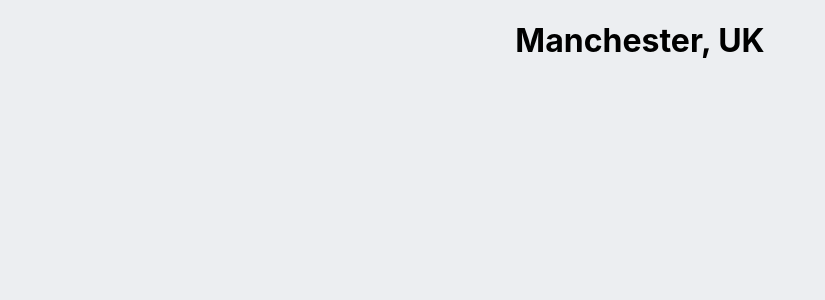
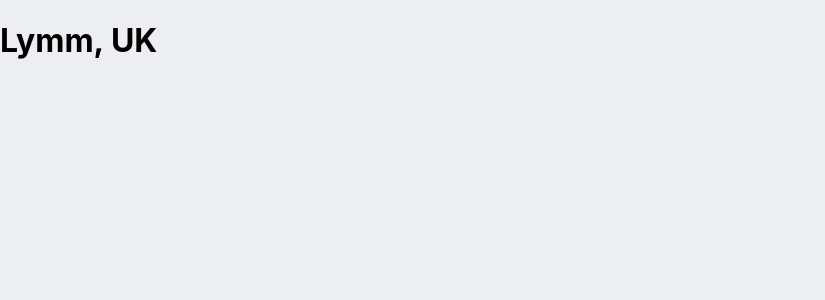
Before and after one commit to tonymm55/react-weather-app, a React (Create React App) app: page / in a window 1280 px wide. Shown: the top 300 px of the page, without its empty margins (0-825 px from the left). Built offline with nearby package versions, Linux system fonts and the light colour scheme.

Commit message:
added test file and refactored App.js

```diff
--- a/src/components/App.js
+++ b/src/components/App.js
@@ -3,13 +3,9 @@
 import "../styles/App.css";
 import LocationDetails from "./LocationDetails";
 
-function App(props) {
-  const { location } = props;
-  return (
-    <div className="App">
-      <LocationDetails city={location.city} country={location.country} />
-    </div>
-  );
+function App({ location }) {
+  const { city, country } = location;
+  return <LocationDetails city={city} country={country} />;
 }
 
 <div>
--- a/src/data/forecast.json
+++ b/src/data/forecast.json
@@ -1,6 +1,6 @@
 {
     "location": {
-      "city": "Manchester",
+      "city": "Lymm",
       "country": "UK"
     },
     "forecasts": [
--- a/src/styles/App.css
+++ b/src/styles/App.css
@@ -1,5 +1,5 @@
 .App {
-  text-align: center;
+  text-align: right;
 }
 
 .App-header {
```
Also changed, not shown: 1 other file (tests, documents, lock files or other folders).
